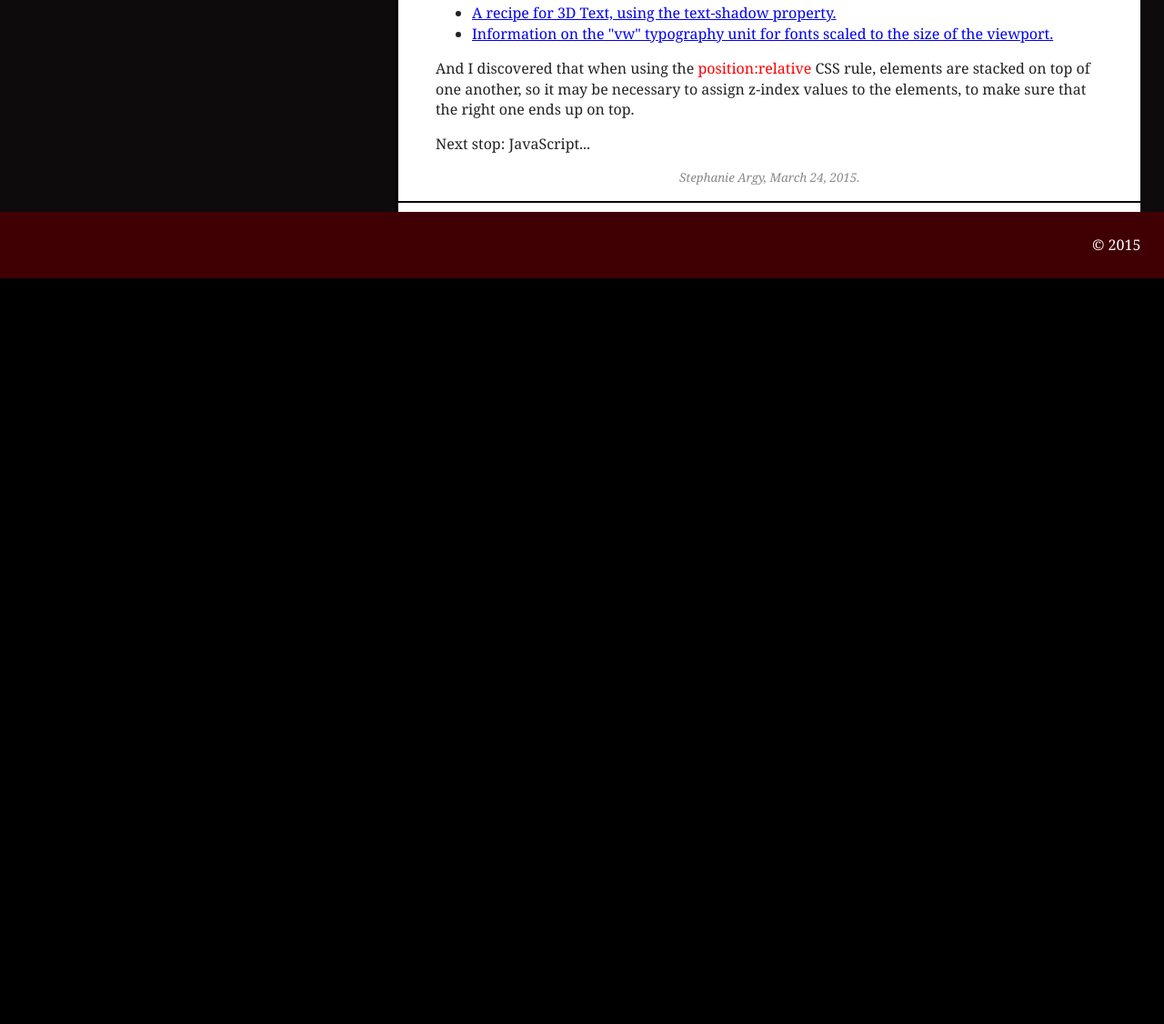
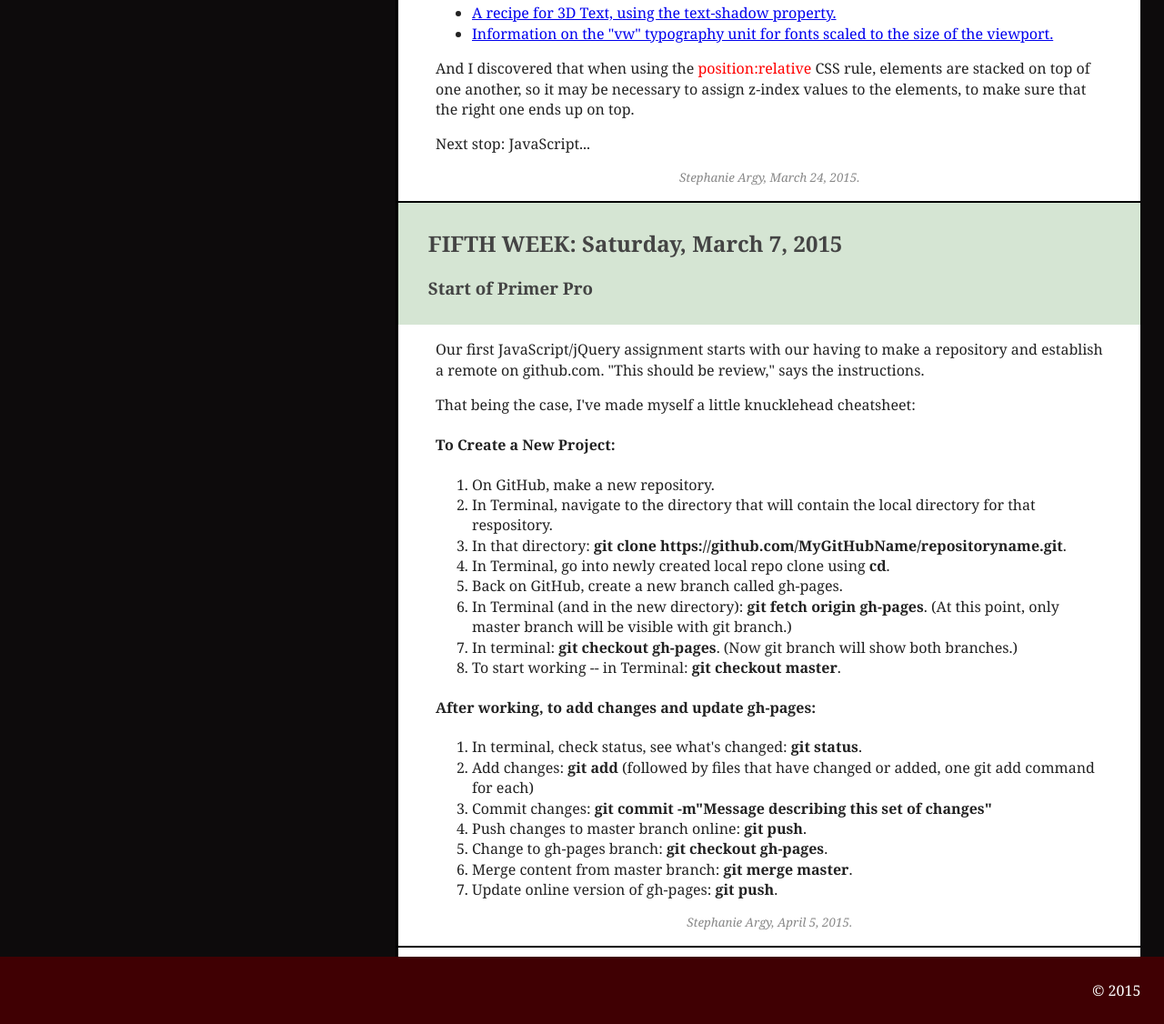
Before and after one commit to StephanieArgy/journal, a plain HTML site: page index.html in a window 1280 px wide. Shown: the part 5010-6136 px from the top of the page at 91% size. Before the commit the page ends 5316 px from the top, so only its background shows below. Drawn offline with nearby package versions, Linux system fonts and the light colour scheme.

Commit message:
Added journal entry for April 5

```diff
--- a/index.html
+++ b/index.html
@@ -209,6 +209,42 @@
             <footer class="articleFooter">Stephanie Argy, March 24, 2015.</footer>
           </article>
 
+          <article class="journalEntry">
+            <header class="articleHeader">
+              <h2><span class="weekNumber" id="fifthMonday">Fifth Week</span>: Saturday, March 7, 2015</h2>
+              <h3>Start of Primer Pro</h3>
+          </header>
+            <div class="articleText">
+              <p>Our first JavaScript/jQuery assignment starts with our having to make a repository and establish a remote on github.com.  "This should be review," says the instructions.</p>
+              <p>
+                That being the case, I've made myself a little knucklehead cheatsheet:</p>
+                <h4>To Create a New Project:</h4>
+                <p>
+                  <ol>
+                    <li>On GitHub, make a new repository.</li>
+                    <li>In Terminal, navigate to the directory that will contain the local directory for that respository.</li>
+                    <li>In that directory: <strong>git clone https://github.com/MyGitHubName/repositoryname.git</strong>.</li>
+                    <li>In Terminal, go into newly created local repo clone using <strong>cd</strong>.</li>
+                    <li>Back on GitHub, create a new branch called gh-pages.</li>
+                    <li>In Terminal (and in the new directory): <strong>git fetch origin gh-pages</strong>.  (At this point, only master branch will be visible with git branch.)</li>
+                    <li>In terminal: <strong>git checkout gh-pages</strong>. (Now git branch will show both branches.)</li>
+                    <li>To start working -- in Terminal: <strong>git checkout master</strong>.</li>
+                  </ol>
+                </p>
+                <h4>After working, to add changes and update gh-pages:</h4>
+                  <ol>
+                    <li>In terminal, check status, see what's changed: <strong>git status</strong>.</li>
+                    <li>Add changes: <strong>git add</strong> (followed by files that have changed or added, one git add command for each)</li>
+                    <li>Commit changes: <strong>git commit -m"Message describing this set of changes"</strong></li>
+                    <li>Push changes to master branch online: <strong>git push</strong>.</li>
+                    <li>Change to gh-pages branch: <strong>git checkout gh-pages</strong>.</li>
+                    <li>Merge content from master branch: <strong>git merge master</strong>.</li>
+                    <li>Update online version of gh-pages: <strong>git push</strong>.</li>
+                  </ol>
+            </div>
+            <footer class="articleFooter">Stephanie Argy, April 5, 2015.</footer>
+          </article>
+
         </section>
       </main>
 
```
